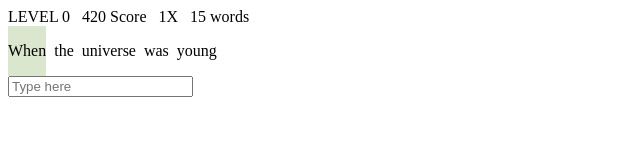
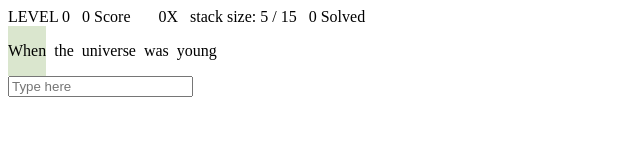
Before and after one commit to alwinsDen/word_race_frontend, a React (Create React App) app: page / in a window 1280 px wide. Shown: the top 160 px of the page, without its empty margins (0-640 px from the left). Built offline with nearby package versions, Linux system fonts and the light colour scheme; the HTML template or start-up script is replaced by a standard one.

Commit message:
Implmented scoring system

```diff
--- a/src/App.tsx
+++ b/src/App.tsx
@@ -8,27 +8,36 @@ function App() {
     const [wordStack, setWordStack] = useState<string[]>([])
     const [currentWord, setCurrentWord] = useState<string>("")
     const [solvedWords, setSolvedWords] = useState<number>(0)
+    const [multiplier, setMultiplier] = useState<number>(0)
     const [level, setLevel] = useState<number>(0)
-
+    const [levelClearWords, setLevelClearWords] = useState<number>(10)
+    const [timeLoss, setTimeLoss] = useState<number>(1000)
+    const [scoreBoard, setScoreBoard] = useState<number>(0)
+    const [increaseDescre, setIncreDecre] = useState<string | null>(null)
+    const [gameOver, setGameOver] = useState<boolean>(false)
     // Mousetrap.bind("space",()=> {console.log("I pressed space")})
 
     useEffect(() => {
         let wordArray = wordList[0].match(/\b(\w+\W+)/g)
-        let timeLoss = 0;
         let wordIndex = 0;
-        if (level === 0) {
-            timeLoss = 1000;
-            const intervalVar = setInterval(() => {
+        const intervalVar = setInterval(() => {
+            if (!gameOver) {
                 setWordStack(state => [...state, wordArray![wordIndex]]);
                 wordIndex += 1;
-            }, timeLoss)
-            return () => clearInterval(intervalVar)
-        }
-    }, [])
+                if (wordStack.length===15) setGameOver(true)
+            }
+        }, timeLoss)
+        return () => clearInterval(intervalVar)
+    }, [timeLoss])
 
     useEffect(() => {
         if (solvedWords) {
             setWordStack(state => state.filter((_, i) => i !== 0))
+            if (solvedWords === levelClearWords) {
+                setLevelClearWords(state => state + 5);
+                setTimeLoss(state => state - 100)
+                setLevel(state => state + 1)
+            }
         }
     }, [solvedWords])
 
@@ -40,13 +49,15 @@ function App() {
                      display: "flex"
                  }}
             >
-                <div className={"level"}>LEVEL 0</div>
+                <div className={"level"}>LEVEL {level}</div>
                 &nbsp; &nbsp;
-                <div className={"score"}>420 Score</div>
+                <div className={"score"}>{scoreBoard} Score &nbsp; &nbsp; {increaseDescre ? increaseDescre : null}</div>
                 &nbsp; &nbsp;
-                <div className={"multiplier"}>1X</div>
+                <div className={"multiplier"}>{multiplier}X</div>
                 &nbsp; &nbsp;
-                <div className={"wordsLeft"}>15 words</div>
+                <div className={"wordsLeft"}>stack size: {wordStack.length} / 15</div>
+                &nbsp; &nbsp;
+                <div className={"wordssolved"}>{solvedWords} Solved</div>
             </div>
 
             <div className={"displayDiv"} style={{
@@ -56,7 +67,7 @@ function App() {
             }
             }>
                 {
-                    wordStack.map((item, index) => {
+                    wordStack.length < 15 ? wordStack.map((item, index) => {
                         return <div key={item + index}
                                     style={
                                         index === 0 ? {
@@ -66,7 +77,9 @@ function App() {
                         >
                             <p>{item}</p>
                         </div>
-                    })
+                    }) : <h2 style={{
+                        color: "red",
+                    }}>GAME OVER THE STACK IS FULL</h2>
                 }
             </div>
 
@@ -82,8 +95,15 @@ function App() {
                         for (let i = 0; i < e.target.value.length; i++) {
                             if (e.target.value[i] !== wordStack[0][i]) {
                                 e.target.value = "";
+                                setScoreBoard(state => state - 10)
+                                setIncreDecre("-" + 10)
+                                setMultiplier(state => 0)
                             } else if (e.target.value === wordStack[0]) {
+
+                                setScoreBoard(state => state + (Math.round((1 / wordStack.length) * 100) + multiplier * 10))
+                                setIncreDecre("+" + (Math.round((1 / wordStack.length) * 100) + multiplier * 10))
                                 setSolvedWords(state => state + 1)
+                                setMultiplier(state => state + 1)
                                 e.target.value = "";
                             }
                         }
```
